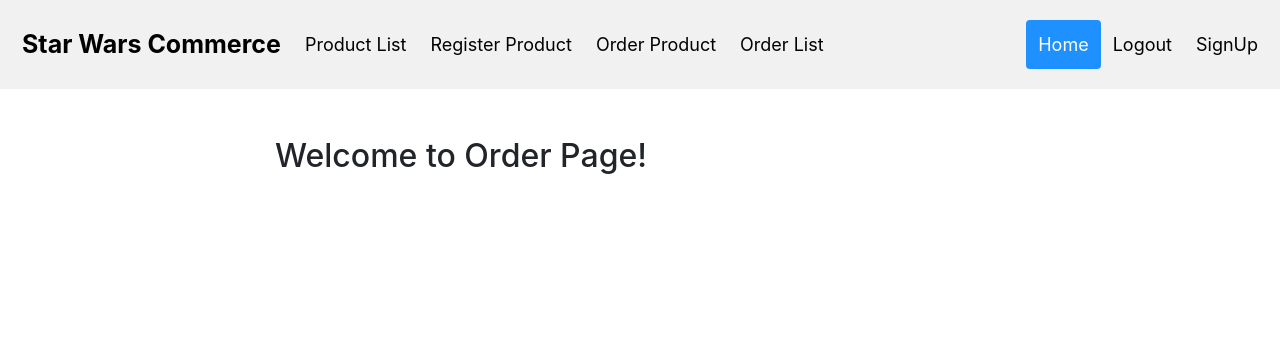
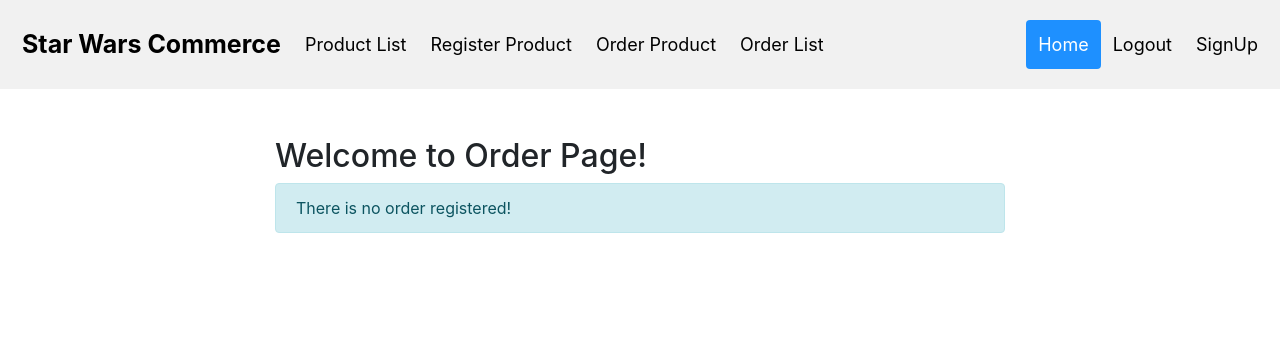
Before and after one commit to victor-s-santos/StarWarsCommerce, a Django app: page /commerce/order_list/ in a window 1280 px wide. Shown: the top 349 px of the page. Run offline with Django 3.2, Linux system fonts and the light colour scheme; the visitor is signed in with stand-in values (Sample User, id 1); data that the repository does not hold is empty; some libraries are stand-ins or nearby versions.

Commit message:
add messages

```diff
--- a/commerce/templates/commerce/order_list.html
+++ b/commerce/templates/commerce/order_list.html
@@ -4,6 +4,7 @@
     <h2>Welcome to Order Page!</h2>
 </div>
 <div class="content mt-1">
+    {% if orders %}
         {% for o in orders %}
         <div class="card bg-light text-dark">
             <div class="card-header"><a href="{% url 'order_detail' pk=o.pk %}">{{ o.product_name }}</a></div>
@@ -11,5 +12,10 @@
             <div class="card-footer">{{ o.amount }}</div>
         </div>
         {% endfor %}
+    {% else %}
+    <div class="alert alert-info" role="alert">
+        There is no order registered!
+      </div>
+    {% endif %}
 </div>
 {% endblock %}
--- a/commerce/templates/commerce/product_detail.html
+++ b/commerce/templates/commerce/product_detail.html
@@ -7,7 +7,7 @@
     <div class="card bg-light text-dark">
         <div class="card-header">{{ product.product_name }}</div>
         <div class="card-body"><ul><li>Price: {{ product.unit_price }}</li><li>Multiples: {{ product.multiple }}</li></ul></div>
-        <div class="card-footer"><a href="{% url 'product_order' %}"><button class="btn btn-success">Buy</button></a></div>
+        <div class="card-footer"><a href="{% url 'register_order' %}"><button class="btn btn-success">Buy</button></a></div>
         {% if user.is_superuser %}
         <div class="card-footer">
             <ul>
--- a/commerce/templates/commerce/product_list.html
+++ b/commerce/templates/commerce/product_list.html
@@ -4,11 +4,17 @@
     <h2>Welcome to Commerce Page!</h2>
 </div>
 <div class="content mt-1 mb-5">
+    {% if products %}
         {% for p in products %}
         <div class="card bg-light text-dark">
             <div class="card-header"><a href="{% url 'detail_product' pk=p.pk %}">{{ p.product_name }}</a></div>
             <div class="card-body">Price: {{ p.unit_price }}</div>
         </div>
         {% endfor %}
+    {% else %}
+    <div class="alert alert-info" role="alert">
+        There is no product registered!
+      </div>
+    {% endif %}
 </div>
 {% endblock %}
--- a/core/templates/base.html
+++ b/core/templates/base.html
@@ -17,7 +17,7 @@
         <a href="{% url 'home' %}" class="logo">Star Wars Commerce</a>
         <a href="{% url 'product_list' %}">Product List</a>
         <a href="{% url 'product_register' %}">Register Product</a>
-        <a href="{% url 'product_order' %}">Order Product</a>
+        <a href="{% url 'register_order' %}">Order Product</a>
         <a href="{% url 'order_list' %}">Order List</a>
       </div>
       <div class="header-right">
--- a/star_wars_ecommerce/urls.py
+++ b/star_wars_ecommerce/urls.py
@@ -29,7 +29,7 @@ urlpatterns = [
     path('commerce/product_list/<pk>/remove/', commerce_v.product_remove, name='product_remove'),
     path('commerce/product_list/<int:pk>/edit/', commerce_v.product_edit, name='product_edit'),
     path('commerce/register_product/', commerce_v.product_register, name='product_register'),
-    path('commerce/register_order/', commerce_v.register_order, name='product_order'),
+    path('commerce/register_order/', commerce_v.register_order, name='register_order'),
     path('commerce/order_list/', commerce_v.order_list, name='order_list'),
     path('commerce/order_list/<int:pk>/', commerce_v.order_detail, name='order_detail'),
     path('commerce/order_list/<int:pk>/edit/', commerce_v.order_edit, name='order_edit'),
```
Lines whose indentation alone changed are shown as unchanged.
